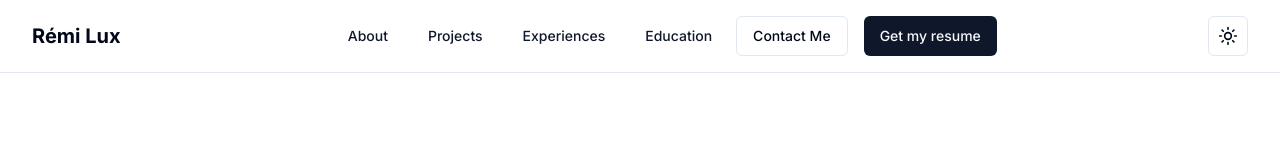
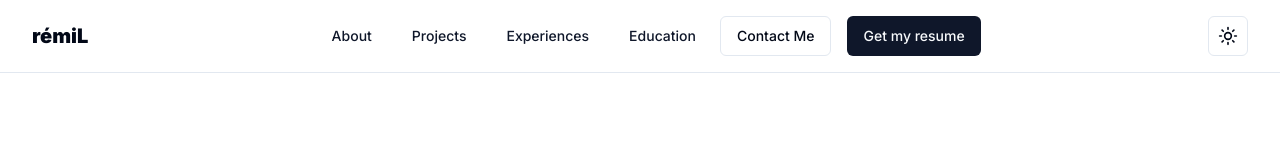
Before and after one commit to remi2257/portfolio-remi-lux, a Next.js app: page / in a window 1280 px wide. Shown: the top 151 px of the page. Built offline with nearby package versions, Linux system fonts and the light colour scheme; no server answers.

Commit message:
Update Footer & Navbar

```diff
--- a/components/molecules/Footer.tsx
+++ b/components/molecules/Footer.tsx
@@ -9,7 +9,7 @@
     <footer className="mt-8 border-t sm:mt-12">
       <div className="container flex flex-col items-center justify-center gap-y-4 py-4 sm:flex-row sm:justify-between">
         <h2 className="text-center font-bold">
-          Developped by Rémi Lux with
+          Made with
           <span className="whitespace-nowrap">
             <SiNextdotjs className={iconClasses} />
             &
--- a/components/molecules/Navbar.tsx
+++ b/components/molecules/Navbar.tsx
@@ -1,17 +1,14 @@
 import Link from "next/link";
 
 import { ModeToggleButton } from "@/components/atoms/ModeToggleButton";
-
-// TODO : use absolute import
-import { Button } from "../ui/button";
+import { Button } from "@/components/ui/button";
 
 export default async function Navbar() {
   return (
     <header className="mb-8 border-b sm:mb-12">
       <div className="container flex items-center justify-between gap-x-2 py-2 sm:py-4">
         <Link href="/">
-          {/* TODO: Black / lower case ? */}
-          <h1 className="font-bold sm:text-lg xl:text-xl">Rémi Lux</h1>
+          <h1 className="font-black sm:text-lg xl:text-xl">rémiL</h1>
         </Link>
 
         <div className="hidden sm:flex sm:gap-x-2">
```
